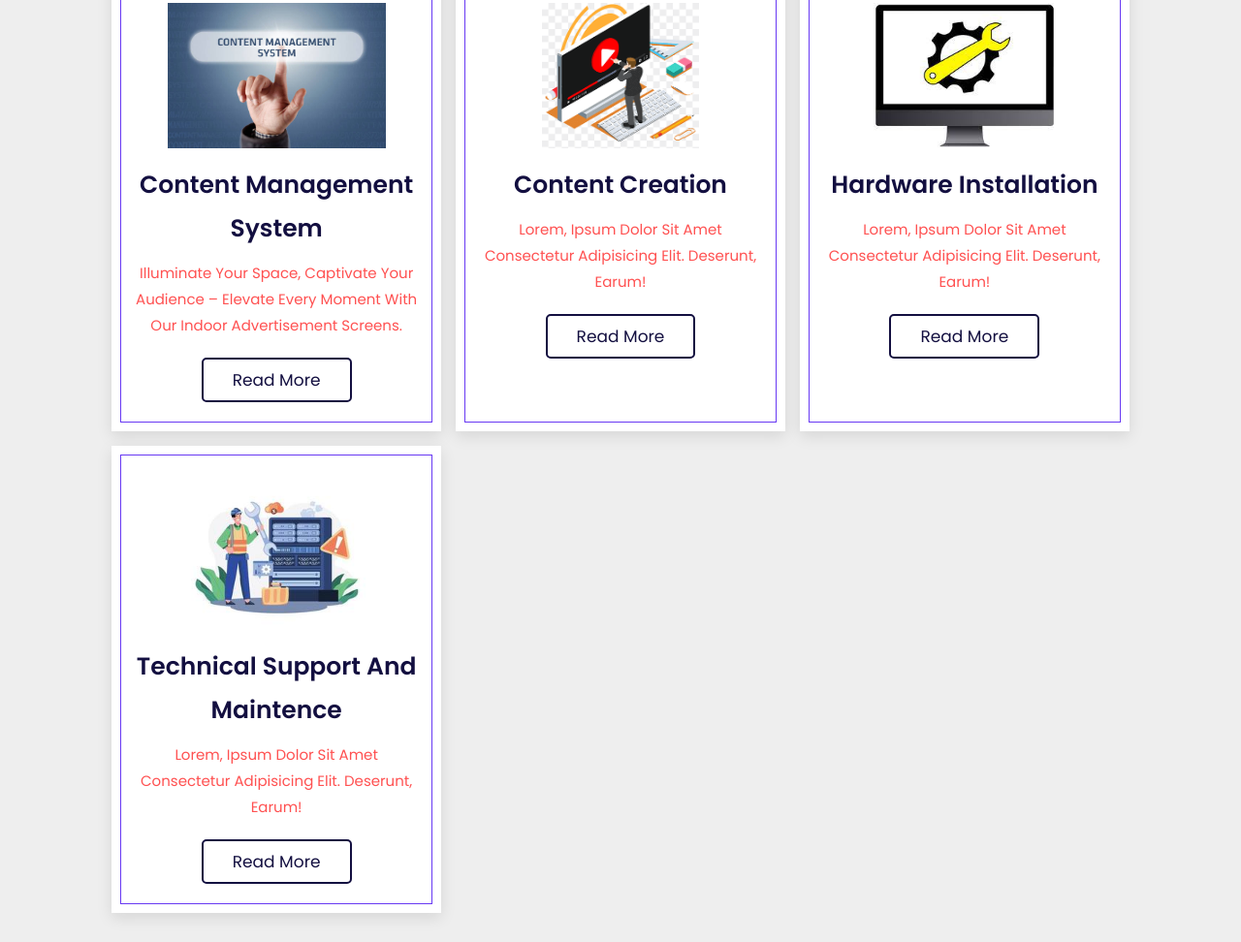
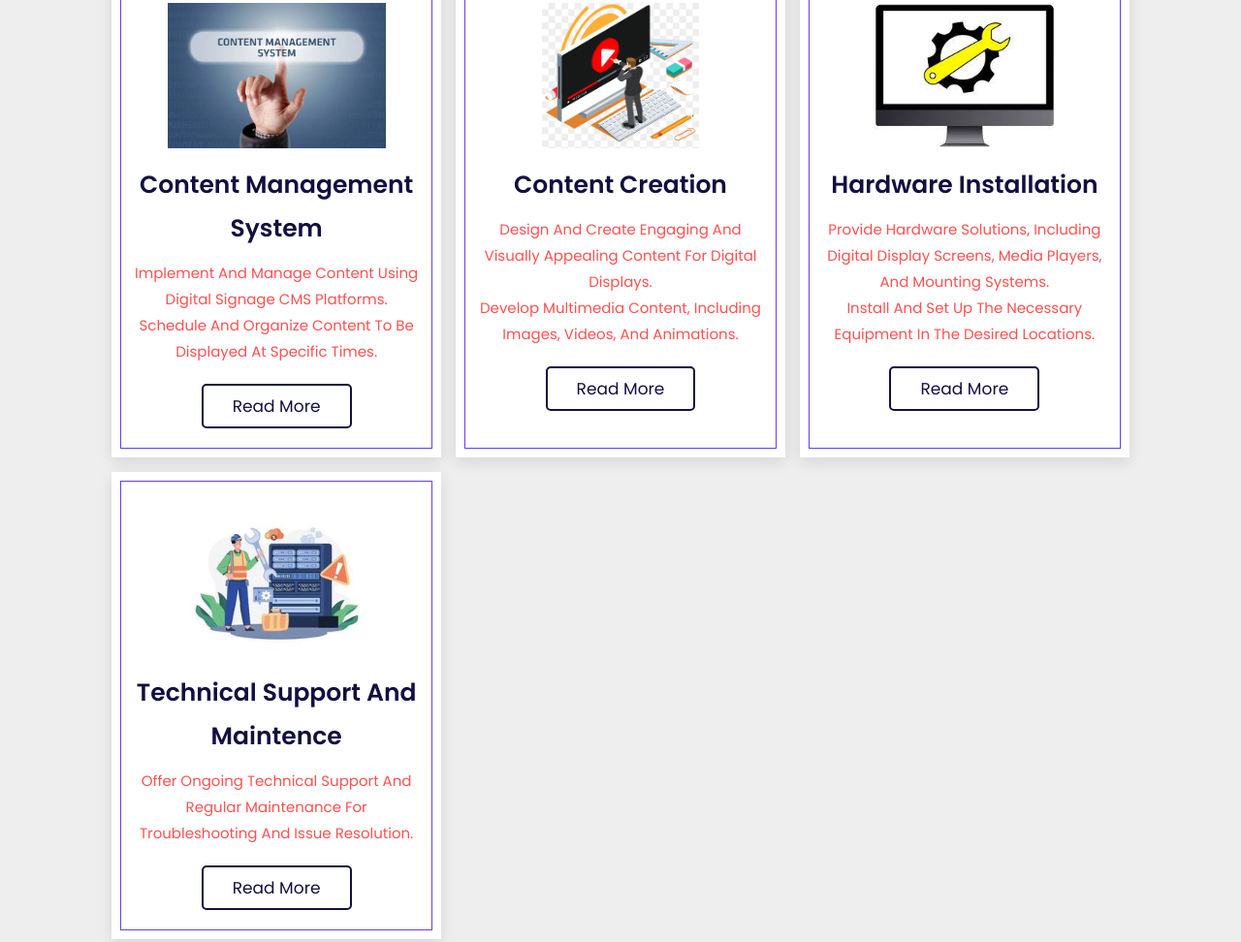
Before and after one commit to DarshanHN17/Chesney-website, a plain HTML site: page index.html in a window 1280 px wide. Shown: the part 825-1797 px from the top of the page at 97% size. Drawn offline with nearby package versions, Linux system fonts and the light colour scheme.

Commit message:
index.html

```diff
--- a/index.html
+++ b/index.html
@@ -108,27 +108,37 @@
         <div class="box">
             <img src="image/content_management.png" alt="">
             <h3>Content Management system</h3>
-            <p>Illuminate Your Space, Captivate Your Audience – Elevate Every Moment with Our Indoor Advertisement Screens.</p>
+            <p>Implement and manage content using digital signage CMS platforms.
+                <br>Schedule and organize content to be displayed at specific times.</p>
             <a href="#" class="btn">read more</a>
         </div>
 
         <div class="box">
             <img src="image/content_creation.png" alt="">
             <h3>Content creation</h3>
-            <p>Lorem, ipsum dolor sit amet consectetur adipisicing elit. Deserunt, earum!</p>
+            <p>Design and create engaging and visually
+                appealing content for digital displays.
+                <br>Develop multimedia content, including
+                images, videos, and animations.</p>
             <a href="#" class="btn">read more</a>
         </div>
         <div class="box">
             <img src="image/hardware_installation.jpeg" alt="">
             <h3>Hardware Installation</h3>
-            <p>Lorem, ipsum dolor sit amet consectetur adipisicing elit. Deserunt, earum!</p>
+            <p>Provide hardware solutions, including
+                digital display screens, media players,
+                and mounting systems.
+               <br> Install and set up the necessary
+                equipment in the desired locations.</p>
             <a href="#" class="btn">read more</a>
         </div>
 
         <div class="box">
             <img src="image/tech_support.jpg" alt="">
             <h3>Technical support and maintence</h3>
-            <p>Lorem, ipsum dolor sit amet consectetur adipisicing elit. Deserunt, earum!</p>
+            <p>Offer ongoing technical support and
+                regular maintenance for troubleshooting
+                and issue resolution.</p>
             <a href="#" class="btn">read more</a>
         </div>
 
@@ -384,18 +394,6 @@
 
 
 
-
-
-
-
-
-
-
-
-
-
-
-
 <script src="https://unpkg.com/swiper@7/swiper-bundle.min.js"></script>
 
 
```
